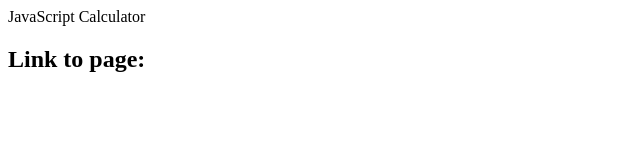
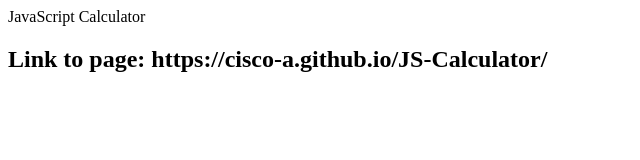
Before and after one commit to Cisco-A/JS-Calculator, a plain HTML site: page index.html in a window 1280 px wide. Shown: the whole page, without its empty margins (0-640 px from the left). Drawn offline with Linux system fonts and the light colour scheme.

Commit message:
page link added

```diff
--- a/index.html
+++ b/index.html
@@ -9,7 +9,7 @@
 <body>
     <header>JavaScript Calculator</header>
     <main>
-        <h2>Link to page: </h2>
+        <h2>Link to page: https://cisco-a.github.io/JS-Calculator/</h2>
     </main>
 </body>
 </html>
```
